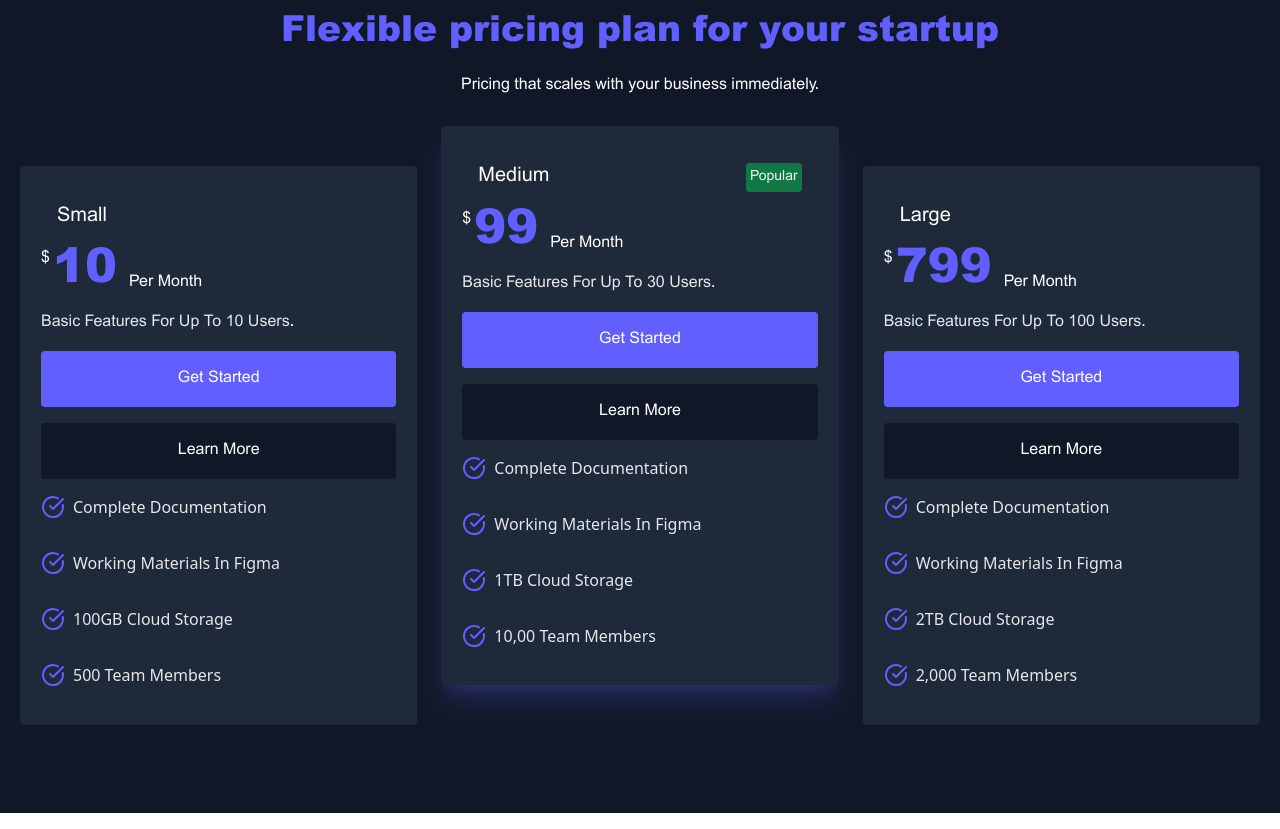
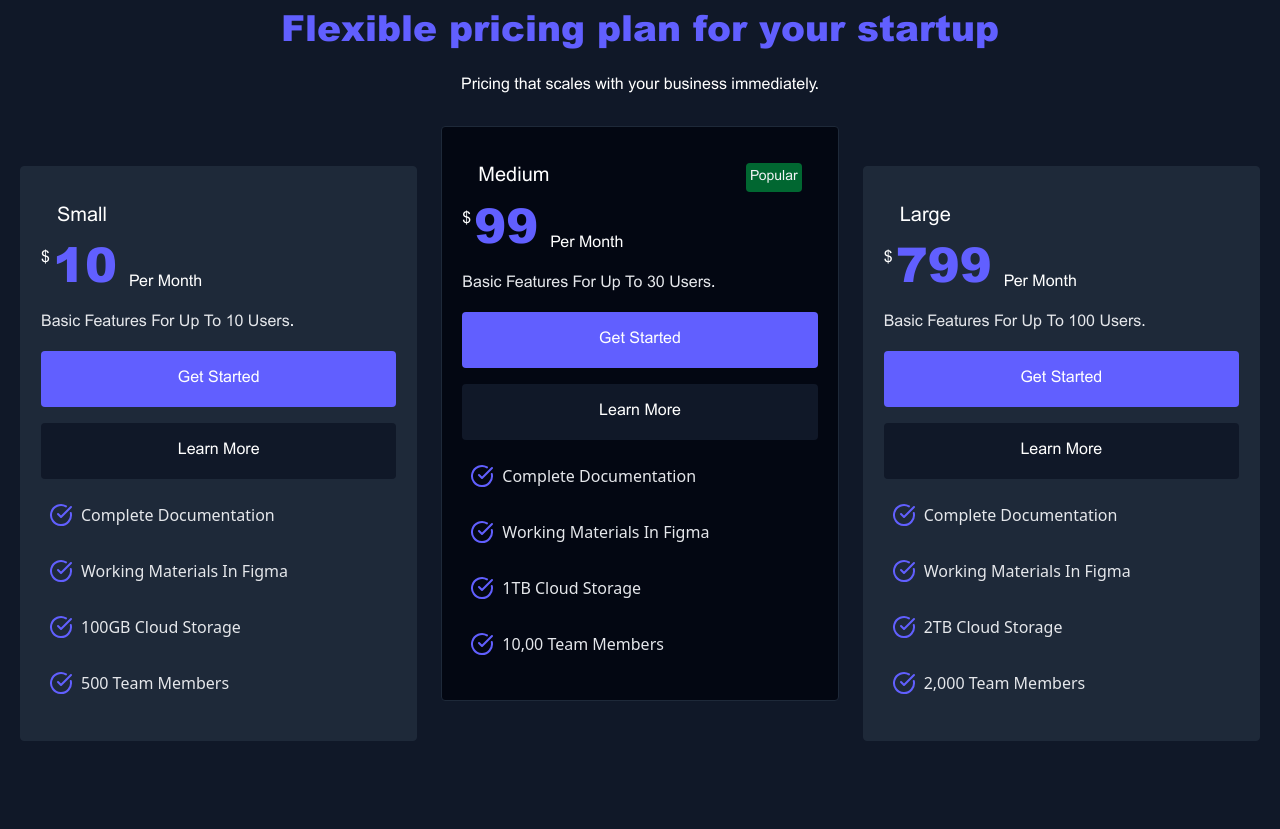
Before and after one commit to jumhuur/Flex-react-tailwindcss, a React (Vite) app: page / in a window 1280 px wide. Shown: the part 3760-4589 px from the top of the page. Built offline with nearby package versions, Linux system fonts and the light colour scheme.

Commit message:
updates pricing section

```diff
--- a/src/components/Pracing/PricingCards.tsx
+++ b/src/components/Pracing/PricingCards.tsx
@@ -64,7 +64,7 @@ const P_Cards = () => {
         {pricingPlans.map((card, index) => (
           <div
             key={index}
-            className="bg-gray-800 p-5 rounded flex justify-center items-start flex-col border-1 border-gray-800 hover:border-1 hover:border-indigo-500 transition-all duration-300  nth-[2]:shadow-indigo-500/20 nth-[2]:-translate-y-10  nth-[2]:shadow-xl"
+            className="bg-gray-800 nth-[2]:bg-gray-950 p-5 rounded flex justify-center items-start flex-col border-1 border-gray-800 hover:border-1 hover:border-indigo-500 transition-all duration-300   lg:nth-[2]:-translate-y-10"
           >
             <div className="w-full p-4 flex justify-between items-start place-content-between flex-row">
               <span className="text-white text-base lg:text-xl">
@@ -102,7 +102,7 @@ const P_Cards = () => {
               </button>
             </div>
             <div className="">
-              <ul className="w-full flex justify-center items-start flex-col">
+              <ul className="w-full flex justify-center items-start flex-col m-2">
                 {card.features.map((adeeg, index) => (
                   <li
                     key={index}
```
